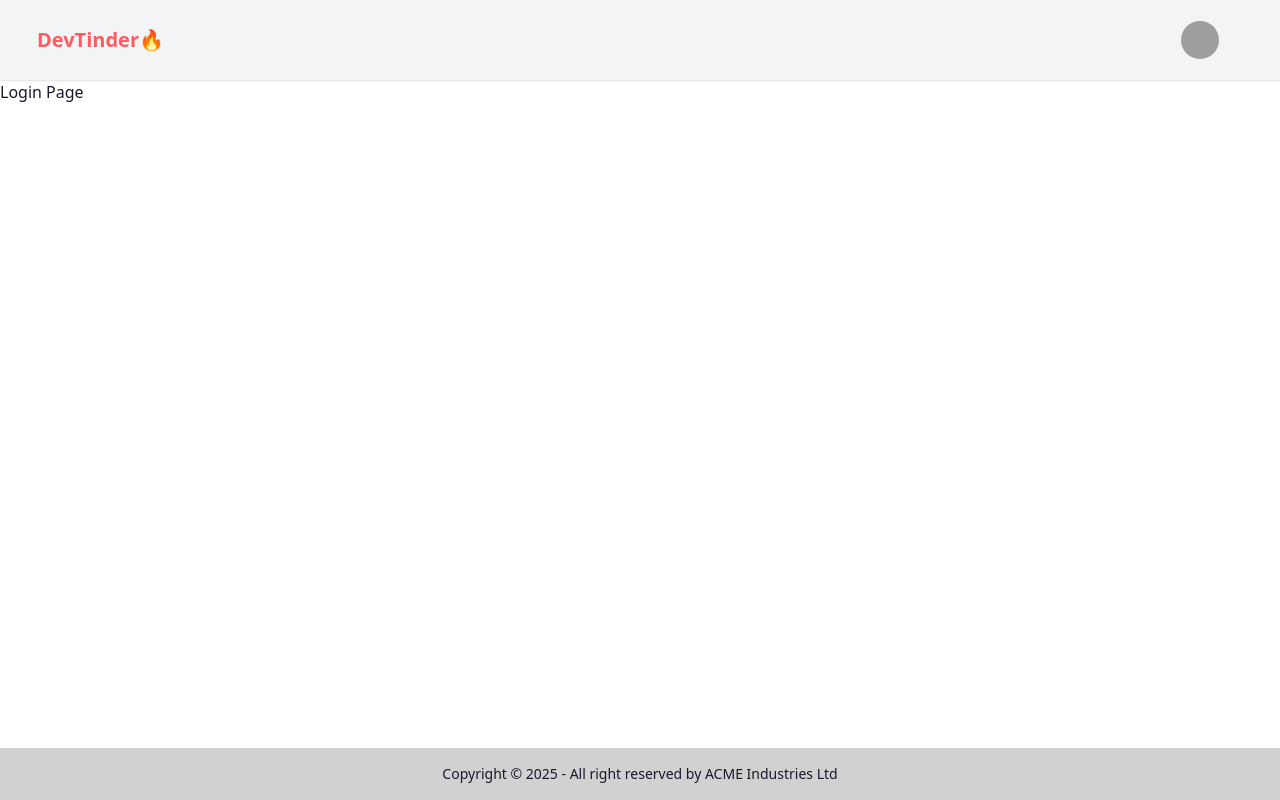
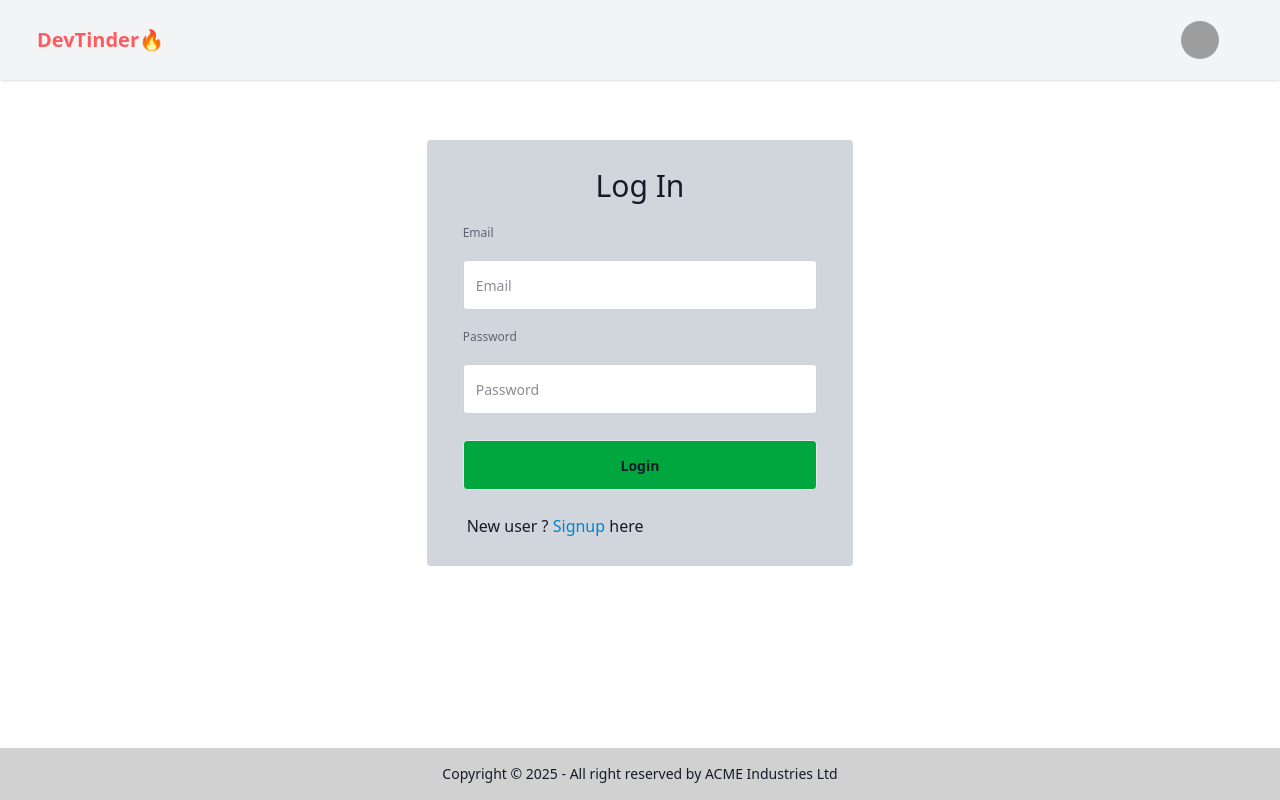
Before and after one commit to SNijanthan/devTinder-Frontend, a React (Vite) app: page /login in a window 1280 px wide. Built offline with nearby package versions, Linux system fonts and the light colour scheme; grey boxes are pictures that could not be loaded.

Commit message:
Login page

```diff
--- a/package.json
+++ b/package.json
@@ -11,6 +11,7 @@
   },
   "dependencies": {
     "@tailwindcss/vite": "^4.0.14",
+    "axios": "^1.8.4",
     "react": "^19.0.0",
     "react-dom": "^19.0.0",
     "react-router-dom": "^7.3.0",
--- a/src/components/Login.jsx
+++ b/src/components/Login.jsx
@@ -1,10 +1,68 @@
+import axios from "axios";
 import React from "react";
+import { useState } from "react";
 
 const Login = () => {
+  const [emailId, setEmailId] = useState("");
+  const [password, setPassword] = useState("");
+  const [error, setError] = useState("");
+
+  const handleLogin = async () => {
+    try {
+      setError("");
+      const res = await axios.post(
+        "http://localhost:7000/login",
+        { emailId, password },
+        { withCredentials: true }
+      );
+
+      console.log(res);
+    } catch (error) {
+      if (error.response) {
+        setError(error.response.data);
+      }
+    }
+  };
   return (
-    <>
-      <h1>Login Page</h1>
-    </>
+    <div className="w-2/6 m-auto bg-gray-300  p-5 flex  flex-col justify-center rounded-box">
+      <fieldset className="fieldset w-full p-4 rounded-box">
+        <legend className="fieldset-legend text-center text-3xl font-light">
+          Log In
+        </legend>
+        <label className="fieldset-label">Email</label>
+        <input
+          type="email"
+          className="input w-full my-3 py-6 focus:outline-none"
+          placeholder="Email"
+          value={emailId}
+          onChange={(e) => setEmailId(e.target.value)}
+        />
+        <label className="fieldset-label">Password</label>
+        <input
+          type="text"
+          className="input w-full my-3 py-6 focus:outline-none"
+          placeholder="Password"
+          value={password}
+          onChange={(e) => setPassword(e.target.value)}
+        />
+        {error && <p className="text-red-600">{error}</p>}
+        <button className="btn bg-green-600 mt-2 py-6" onClick={handleLogin}>
+          Login
+        </button>
+      </fieldset>
+      <div className="px-5 py-2">
+        <p>
+          New user ?{" "}
+          <a
+            to="/signup"
+            className="text-sky-600 hover:underline hover:underline-offset-5 hover:cursor-pointer"
+          >
+            Signup
+          </a>{" "}
+          here
+        </p>
+      </div>
+    </div>
   );
 };
 
--- a/src/components/Navbar.jsx
+++ b/src/components/Navbar.jsx
@@ -1,9 +1,7 @@
-import React from "react";
-
 const Navbar = () => {
   return (
     <>
-      <div className="navbar text-[#FF5A5F] bg-[#F3F4F6] shadow-sm p-5">
+      <div className="navbar text-[#FF5A5F] bg-[#F3F4F6] shadow-sm p-5 mb-15">
         <div className="flex-1">
           <a className="btn btn-ghost text-xl hover:bg-[#4C5FD5] hover:text-[#FF5A5F]">
             DevTinder🔥
--- a/src/components/Signup.jsx
+++ b/src/components/Signup.jsx
@@ -2,9 +2,44 @@ import React from "react";
 
 const Signup = () => {
   return (
-    <>
-      <h1>Signup</h1>
-    </>
+    <div className="w-2/6 m-auto bg-gray-300 -mt-8 p-3 flex  flex-col justify-center rounded-box">
+      <fieldset className="fieldset w-full p-4 rounded-box">
+        <legend className="fieldset-legend text-center text-3xl font-light">
+          Sign Up
+        </legend>
+        <label className="fieldset-label">First Name</label>
+        <input
+          type="text"
+          className="input w-full my-1 py-2 placeholder:text-[12px] focus:outline-none "
+          placeholder="First Name"
+        />
+        <label className="fieldset-label">Last Name</label>
+        <input
+          type="text"
+          className="input w-full my-1 py-2 placeholder:text-[12px] focus:outline-none"
+          placeholder="Last Name"
+        />
+        <label className="fieldset-label">Email</label>
+        <input
+          type="email"
+          className="input w-full my-1 py-2 placeholder:text-[12px] focus:outline-none"
+          placeholder="Email"
+        />
+        <label className="fieldset-label">Password</label>
+        <input
+          type="text"
+          className="input w-full my-1 py-2 placeholder:text-[12px] focus:outline-none"
+          placeholder="Password"
+        />
+        <label className="fieldset-label">Age</label>
+        <input
+          type="number"
+          className="input w-full my-1 py-2 placeholder:text-[12px] focus:outline-none"
+          placeholder="Age"
+        />
+        <button className="btn bg-green-600 mt-2 py-2">Sign Up</button>
+      </fieldset>
+    </div>
   );
 };
 
```
Also changed, not shown: 1 other file (tests, documents, lock files or other folders).
